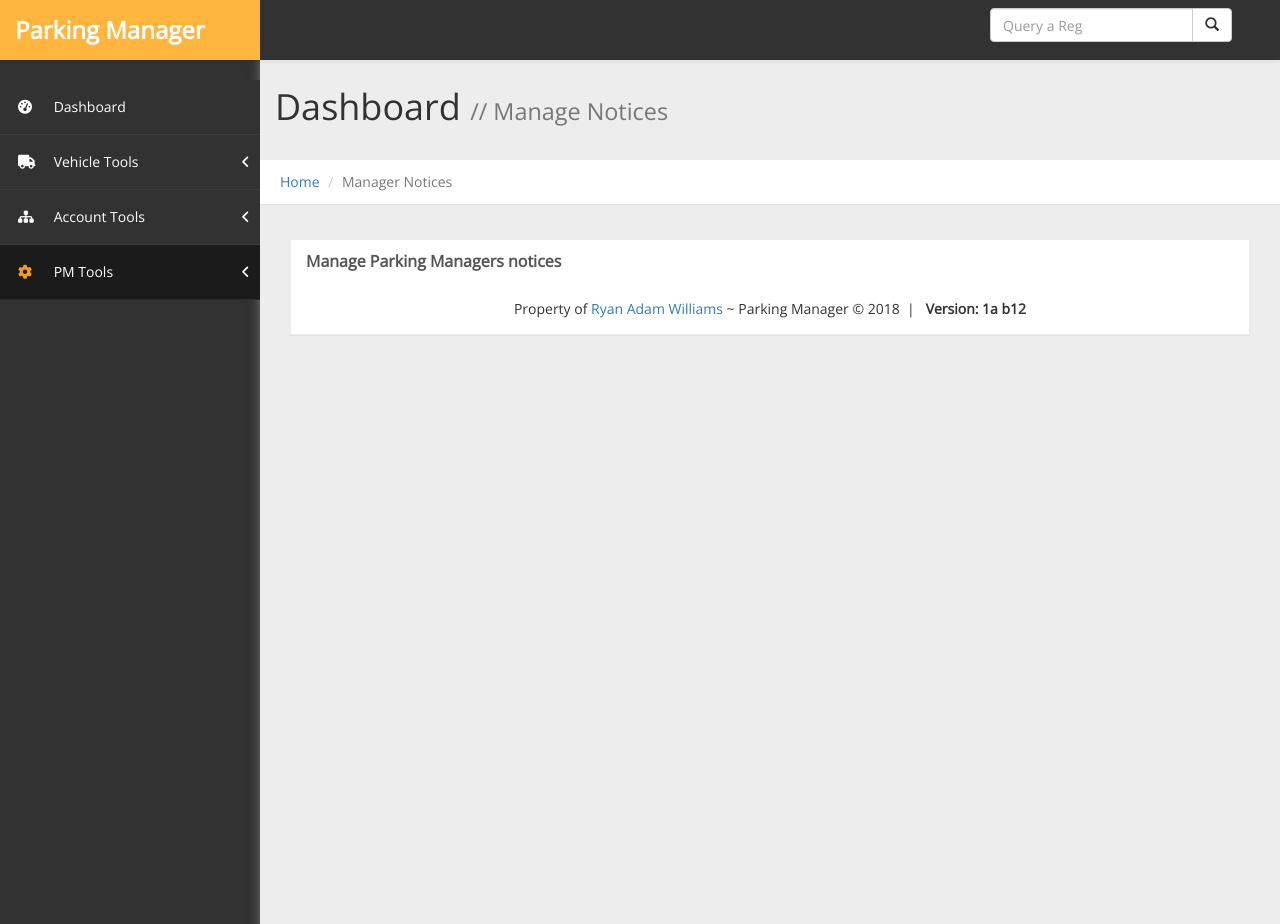
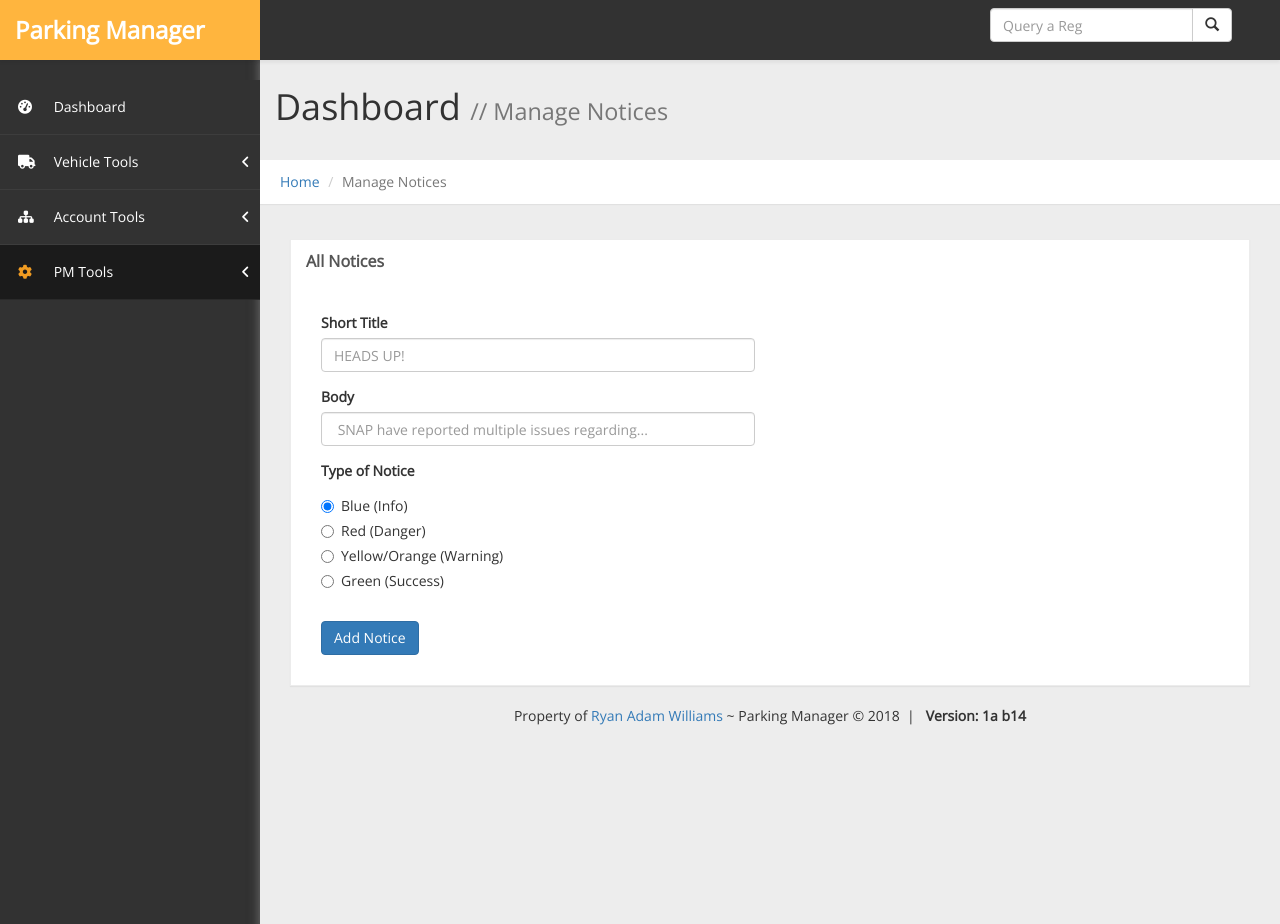
Before and after one commit to SpaceDux/ParkingManager, a PHP site: page /ParkingManager/viewnotice.php in a window 1280 px wide. Shown: the top 924 px of the page. Run offline with PHP 8.4, Linux system fonts and the light colour scheme; data that the repository does not hold is empty; some libraries are stand-ins or nearby versions; some web fonts are replaced.

Commit message:
Added Notices
starting PM Tools

```diff
--- a/init.php
+++ b/init.php
@@ -5,5 +5,5 @@
 
 	require_once __DIR__.'/core/fetch.func.php'; //Fetch the parked vehicles
 
-	$ver = 'Version: 1a b12'; //Update version
+	$ver = 'Version: 1a b14'; //Update version
 ?>
--- a/viewnotice.php
+++ b/viewnotice.php
@@ -1,5 +1,20 @@
 <?php
 	require_once __DIR__.'/init.php'; //require the init file
+
+	$stmt = $dbConn->prepare("SELECT * FROM notices WHERE active = 1 ORDER BY id DESC");
+	$stmt->execute();
+	$result = $stmt->fetchAll();
+
+	if(isset($_POST['short_title']) && isset($_POST['body']) && isset($_POST['type'])) {
+		$stmt2 = $dbConn->prepare("INSERT into notices VALUES ('', ?, ?, '1', ?)");
+		$stmt2->bindParam(1, strtoupper($_POST['short_title']));
+		$stmt2->bindParam(2, $_POST['body']);
+		$stmt2->bindParam(3, $_POST['type']);
+
+		$stmt2->execute();
+	} else {
+		//do nothing
+	}
 
 ?>
 <!DOCTYPE html>
@@ -8,7 +23,7 @@
 <head>
     <meta charset="utf-8" />
     <meta name="viewport" content="width=device-width, initial-scale=1.0" />
-    <title>Parking Manager | Update Vehicle</title>
+    <title>Parking Manager | Notices</title>
     <!-- Bootstrap Styles-->
     <link href="assets/css/bootstrap.css" rel="stylesheet" />
     <!-- FontAwesome Styles-->
@@ -87,7 +102,7 @@
                       </h1>
           <ol class="breadcrumb">
           <li><a href="#">Home</a></li>
-          <li class="active">Manager Notices</li>
+          <li class="active">Manage Notices</li>
           </ol>
 
   </div>
@@ -96,14 +111,65 @@
      <div class="col-lg-12">
          <div class="panel panel-default">
              <div class="panel-heading">
-                 Manage Parking Managers notices
+                 All Notices
              </div>
-             <div class="panel-body">
-                 <div class="row">
-                     <div class="col-lg-6">
-         </div>
+           <div class="panel-body">
+                   <div class="col-lg-6">
+										<?php foreach ($result as $notice) { ?>
+											<div class="alert <?php echo $notice['type']?>" role="alert">
+												<b><?php echo $notice['short_title']?></b> <?php echo $notice['body']?>
+											<button type="button" class="close" aria-label="De-Activate"><a href="<?php echo $url?>/noticeremove.php?id=<?php echo $notice['id']?>"><span aria-hidden="true">&times;</span></a></button>
+											</div>
+										<?php } ?>
          <!-- /.panel -->
+
      </div>
+		 <div class="panel-body">
+				 <div class="row">
+						 <div class="col-lg-6">
+								 <form method="post" action="viewnotice.php">
+										 <div class="form-group">
+												 <label>Short Title</label>
+												 <input type="text" class="form-control" name="short_title" style="text-transform: uppercase;" placeholder="Heads up! ">
+										 </div>
+										 <div class="form-group">
+												 <label>Body</label>
+												 <input type="text" class="form-control" name="body" placeholder=" SNAP have reported multiple issues regarding...">
+										 </div>
+										 <label>Type of Notice</label>
+										 <div class="radio">
+											 <label>
+												 <input type="radio" class="type" name="type" value="alert-info" checked>
+												 Blue (Info)
+											 </label>
+										 </div>
+										 <div class="radio">
+											 <label>
+												 <input type="radio" class="type" name="type" value="alert-danger">
+												 Red (Danger)
+											 </label>
+										 </div>
+										 <div class="radio">
+											 <label>
+												 <input type="radio" class="type" name="type" value="alert-warning">
+												 Yellow/Orange (Warning)
+											 </label>
+										 </div>
+										 <div class="radio">
+											 <label>
+												 <input type="radio" class="type" name="type" value="alert-success">
+												 Green (Success)
+											 </label>
+										 </div>
+										 <br>
+
+										  <input type="submit" class="btn btn-primary" value="Add Notice"></input>
+										</form>
+								</div>
+								</div>
+								</div>
+								</div>
+								</div>
      <!-- /.col-lg-12 -->
 		 <center><footer>Property of <a href="http://ryanadamwilliams.co.uk">Ryan Adam Williams</a> ~ Parking Manager &copy; 2018&nbsp; | &nbsp <b><?php echo $ver ?></footer></center>
  </div>
```
Also changed, not shown: index.php (+19 -2 lines), noticeremove.php (added, +14 -0 lines), queryreg.php (+8 -0 lines), reporthub.php (+8 -0 lines), update.php (+8 -0 lines), rkpm.sql (deleted).
